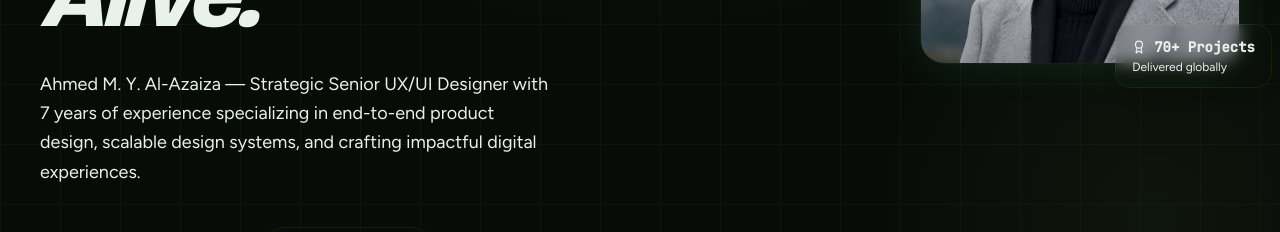
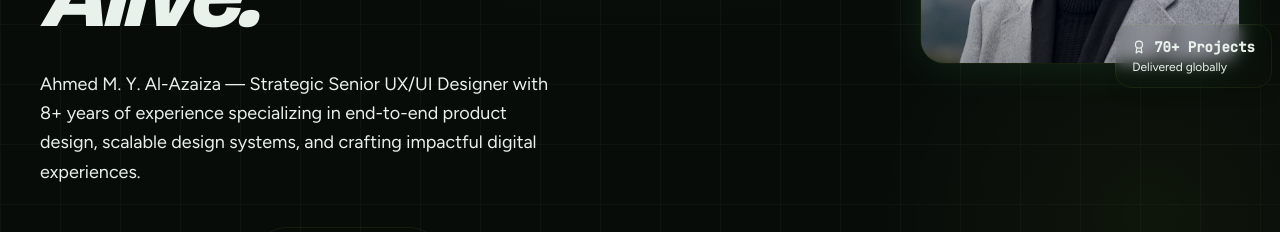
Before and after one commit to ahmedalazaiza/azaiza-portfolio, a React (Vite) app: page / in a window 1280 px wide. Shown: the part 636-868 px from the top of the page. Built offline with nearby package versions, Linux system fonts and the light colour scheme; no server answers; the database is empty.

Commit message:
Hero: Update experience to 8+ years

```diff
--- a/src/app/sections/HeroSection.tsx
+++ b/src/app/sections/HeroSection.tsx
@@ -93,7 +93,7 @@ export default function HeroSection({ onWorkClick }: HeroSectionProps) {
               transition={{ duration: 0.5, delay: 0.4 }}
               className="text-muted-foreground text-lg max-w-lg leading-relaxed mb-10"
             >
-              Ahmed M. Y. Al-Azaiza — Strategic Senior UX/UI Designer with 7 years of experience specializing in end-to-end product design, scalable design systems, and crafting impactful digital experiences.
+              Ahmed M. Y. Al-Azaiza — Strategic Senior UX/UI Designer with 8+ years of experience specializing in end-to-end product design, scalable design systems, and crafting impactful digital experiences.
             </motion.p>
 
             {/* Action Buttons */}
```
